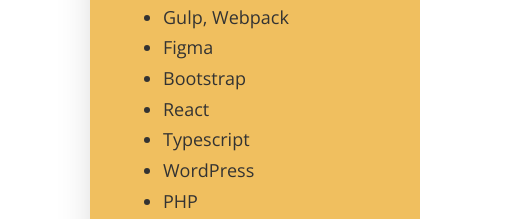
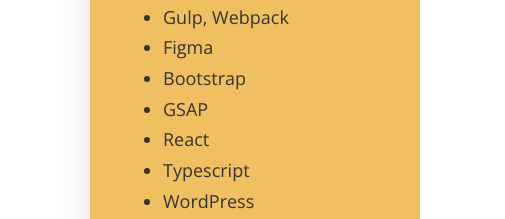
Before and after one commit to BANDITOS86/cv, a plain HTML site: page index.html in a window 1280 px wide. Shown: the part 1009-1228 px from the top of the page, 0-505 px from the left. Drawn offline with Linux system fonts and the light colour scheme.

Commit message:
add: update information

```diff
--- a/index.html
+++ b/index.html
@@ -55,6 +55,7 @@
               <li class="skills__item">Gulp, Webpack</li>
               <li class="skills__item">Figma</li>
               <li class="skills__item">Bootstrap</li>
+              <li class="skills__item">GSAP</li>
               <li class="skills__item">React</li>
               <li class="skills__item">Typescript</li>
               <li class="skills__item">WordPress</li>
```
Also changed, not shown: cv.png.
